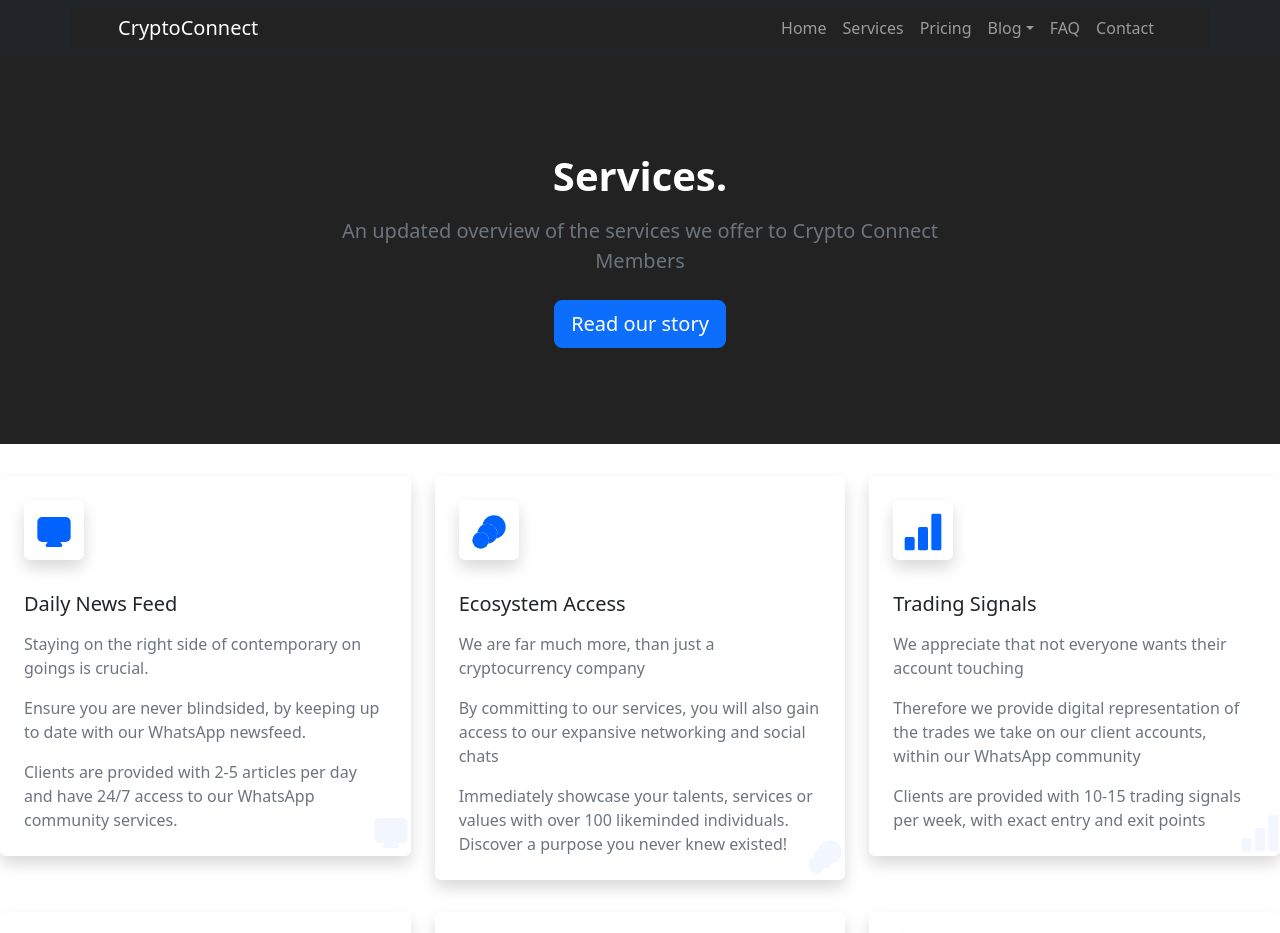
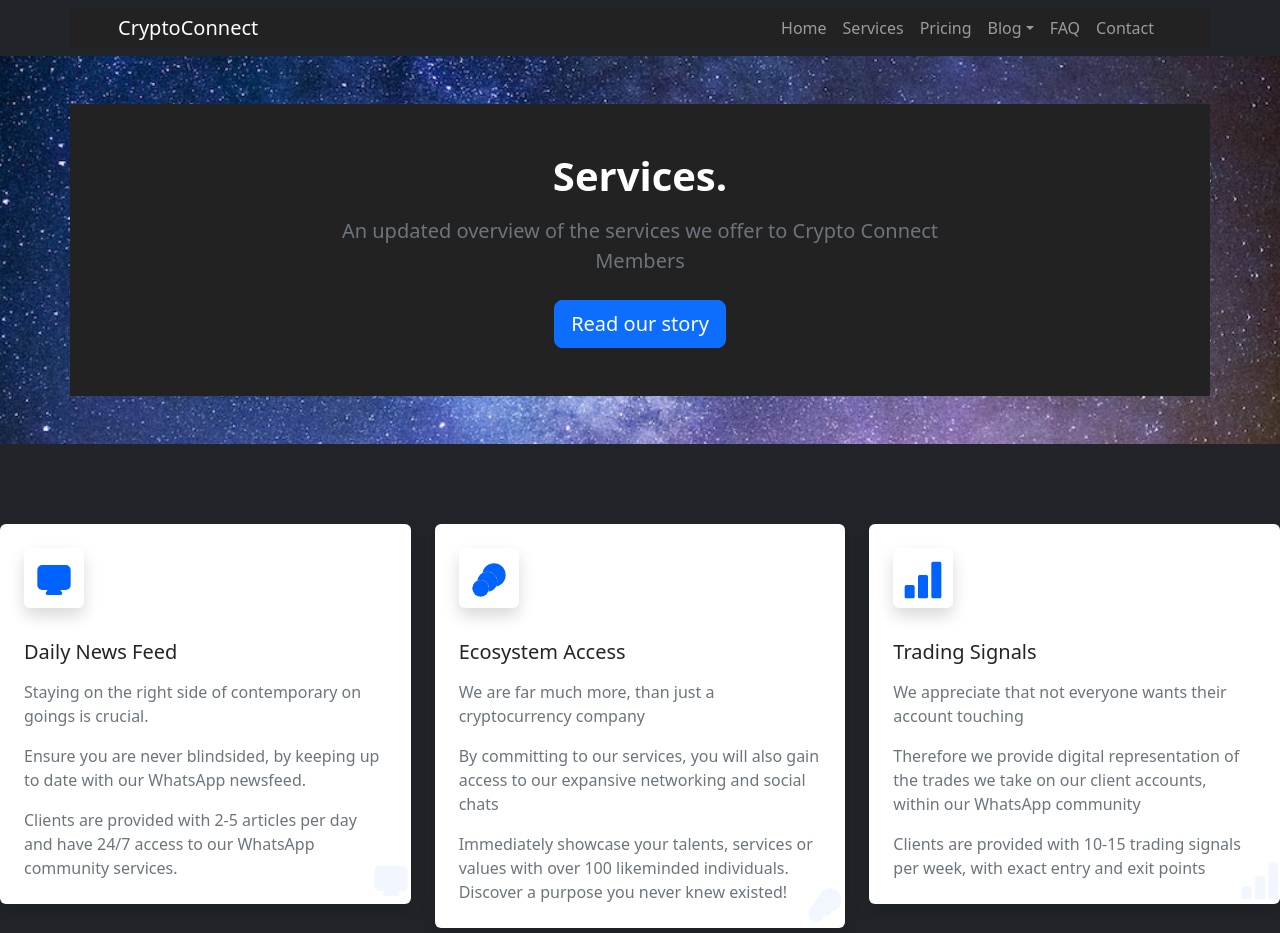
Before and after one commit to Rami5500/CryptoConnect, a plain HTML site: page about.html in a window 1280 px wide. Shown: the top 933 px of the page. Drawn offline with nearby package versions, Linux system fonts and the light colour scheme.

Commit message:
Services Background

```diff
--- a/about.html
+++ b/about.html
@@ -40,7 +40,7 @@
                 </div>
             </nav>
             <!-- Header-->
-            <header class="py-5" >
+            <header class="py-5" style="background-image: url('assets/spaceWallpaper.png'); background-size: cover; background-position: center;">
                 <div class="container px-5">
                     <div class="row justify-content-center">
                         <div class="col-lg-8 col-xxl-6">
@@ -54,6 +54,7 @@
                 </div>
             </header>
 
+            <div class="bg-dark py-5">
                 <div class="row">
                     <div class="col-lg-4 col-md-6 col-12 mt-4 pt-2">
                         <div class="card service-wrapper rounded border-0 shadow p-4">
@@ -191,6 +192,7 @@
                         </div>
                     </div><!--end col-->
                 </div><!--end row-->
+            </div>
 
         </main>
         <br>
```
Lines whose indentation alone changed are shown as unchanged.
